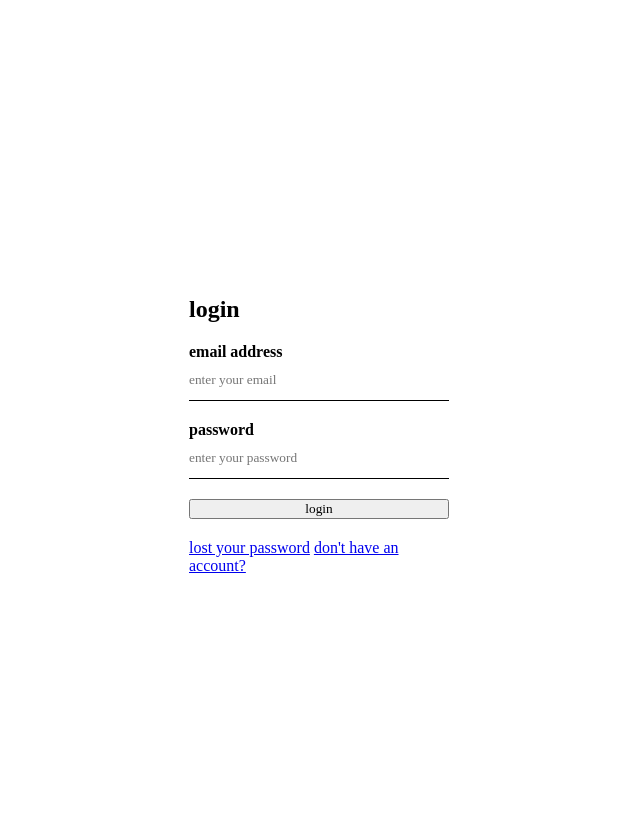
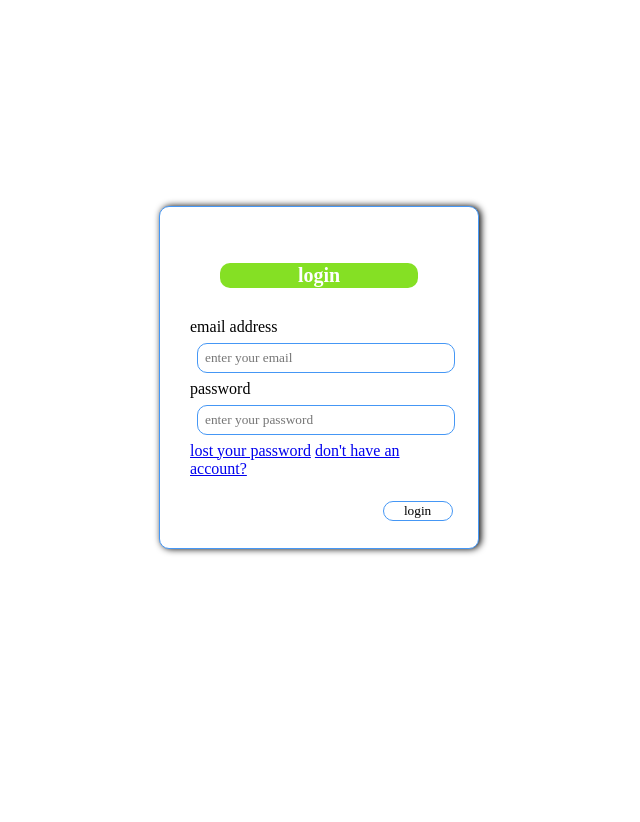
Before and after one commit to EbubeOkodike/Group-4-MENIAL-1st-Project-, a Flask app: page /login in a window 1280 px wide. Shown: the part 194-1016 px from the top of the page, without its empty margins (481-1121 px from the left). Run offline with Flask 2, Linux system fonts and the light colour scheme; data comes from the database, SQL or seed files in the repository.

Commit message:
Update style.css

```diff
--- a/Group4/static/css/style.css
+++ b/Group4/static/css/style.css
@@ -284,35 +284,60 @@ padding-top: 5em;
 }
 .loginbox {
     width: 320px;
-    height: 420px;
+    height: 400px 320px;
     background-color: white;
     color: #000;
     top: 50%;
     left: 50%;
     position: absolute;
-    transform: translate(-50,-50);
-    box-sizing: border-box;
+    transform: translate(-40,-50);
     padding: 70px 30px;
+    border: 1px solid #4597F5;
+    border-radius: 10px;
+    padding-top: 2%;
+    box-shadow: 2px 0px 7px 0px black;
 }
 
-h1 {
+h2 {
     margin: 0;
     padding: 0;
     text-align: center;
-    font-size: 22px;
+    font-size: 30px;
+    color: #fff;
+    background-color: #85E024;
+    padding: 1px;
+    margin: 30px;
+    border-radius: 10px;
+    font-size: 20px;
+    top: 20%;
+
 }
 .loginbox p{
     margin: 0;
+    border: 0px;
     padding: 0;
-    font-weight: bold;
 }
 .loginbox input{
     width: 100%;
     margin-bottom: 20px;
 }
 .loginbox input[type="text"], input[type="password"] {
-    border: none;
-    border-bottom: 1px solid ;
+    border:  1px solid #4597F5;
+    padding: 7px;
+    margin: 7px;
     outline: none;
-    height: 40px;
+    height: 30px;
+    border-radius: 10px ;
 }
+.loginbox input[type="submit"] {
+    color: rgb(0, 0, 0);
+    background-color: #fff;
+    border-radius: 10px;
+    border: 1px solid #4597F5;
+    right: 1px;
+    position: absolute;
+    width: 70px;
+    height: 20px;
+    left: 70%;
+    bottom: 2%;
+}
```
